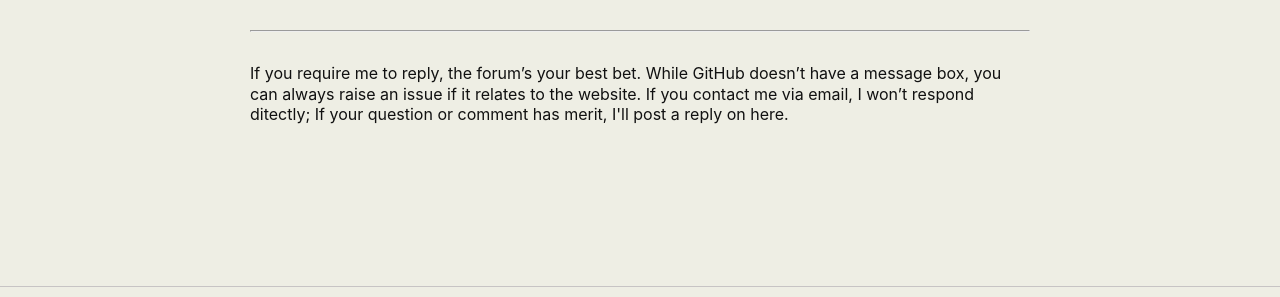
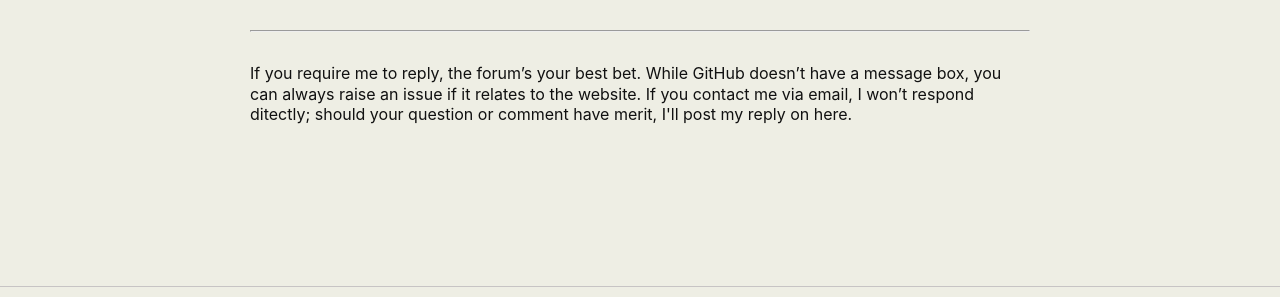
Before and after one commit to martbetz/martbetz.github.io, a Jekyll site: the page built from contact.html, in a window 1280 px wide. Shown: the part 361-658 px from the top of the page. Built offline with Jekyll 4.4.1, drawn with Linux system fonts in a browser that asks for light colours.

Commit message:
Update contact.html

```diff
--- a/contact.html
+++ b/contact.html
@@ -17,4 +17,4 @@
 
 </font>
 
-If you require me to reply, the forum’s your best bet. While GitHub doesn’t have a message box, you can always raise an issue if it relates to the website. If you contact me via email, I won’t respond ditectly; If your question or comment has merit, I'll post a reply on here.
+If you require me to reply, the forum’s your best bet. While GitHub doesn’t have a message box, you can always raise an issue if it relates to the website. If you contact me via email, I won’t respond ditectly; should your question or comment have merit, I'll post my reply on here.
```
